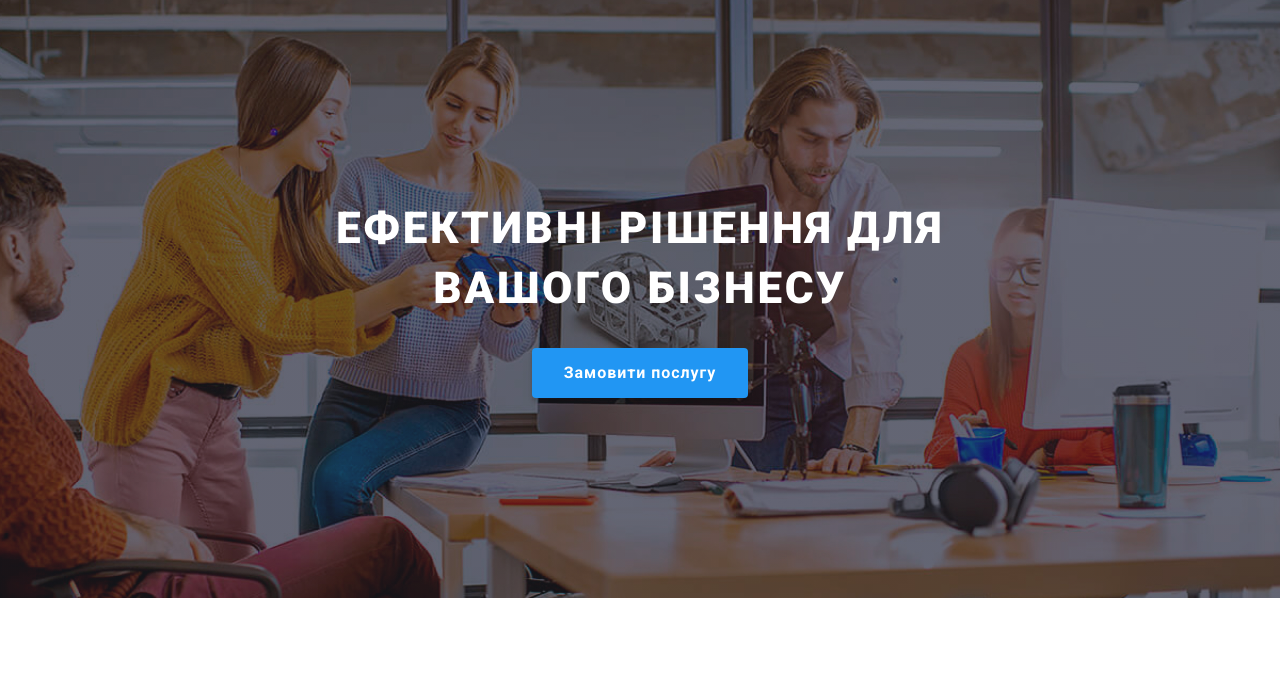
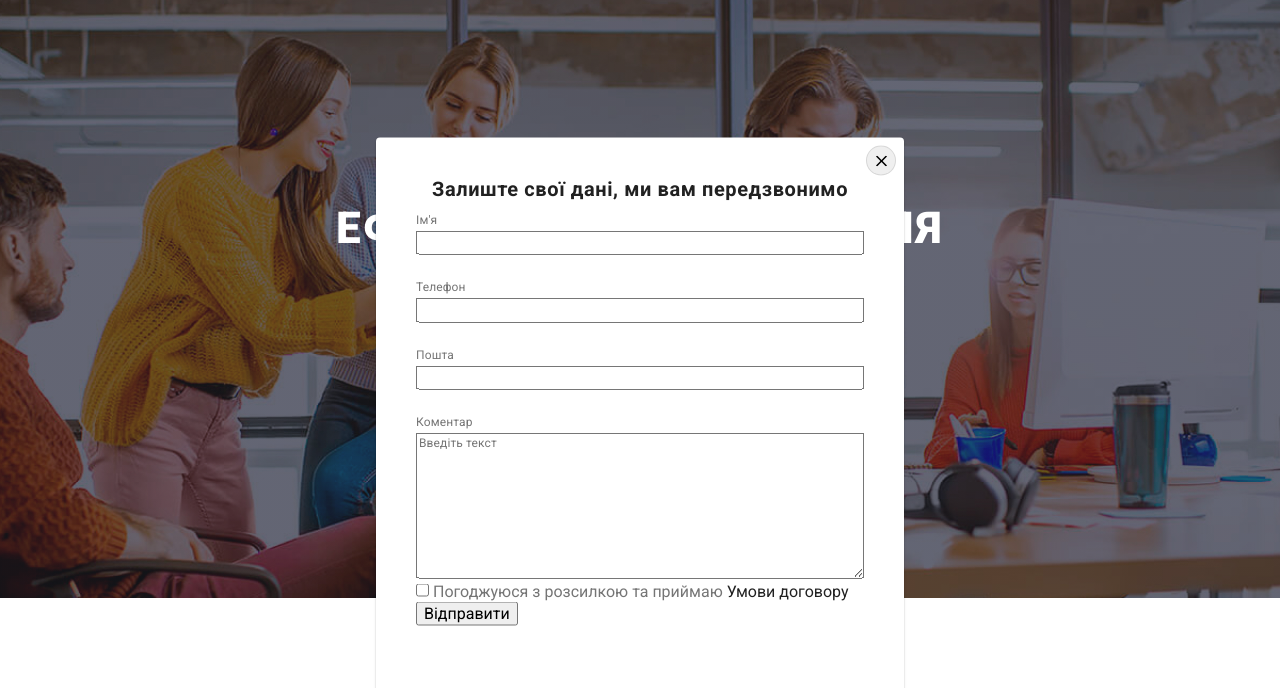
Before and after one commit to Sergii79/goit-markup-hw-06, a plain HTML site: page index.html in a window 1280 px wide. Shown: the part 82-770 px from the top of the page. Drawn offline with nearby package versions, Linux system fonts and the light colour scheme.

Commit message:
first commit

```diff
--- a/css/styles.css
+++ b/css/styles.css
@@ -511,13 +511,13 @@ ul {
     transition-timing-function: var(--transition-timing-function);
 }
 
-.backdrop.is-hidden {
+/* .backdrop.is-hidden {
     opacity: 0;
     pointer-events: none;
     visibility: hidden;
     transition-duration: var(--transition-duration);
     transition-timing-function: var(--transition-timing-function);
-}
+} */
 
 .modal {
     position: absolute;
@@ -546,6 +546,53 @@ ul {
     border: 1px solid rgba(0, 0, 0, 0.1);
     cursor: pointer;
 }
+
+.register-form {
+    padding: 40px;
+}
+
+.register-form-title {
+    font-weight: 700;
+    font-size: 20px;
+    line-height: calc(23 / 20);
+    text-align: center;
+    letter-spacing: 0.03em;
+    color: var(--title-text-color);
+}
+
+.register-form-group {
+    margin-top: 12px;
+}
+
+.label-form-group {
+    display: flex;
+    flex-direction: column;
+    margin-top: 10px;
+}
+
+.label-form-title {
+    margin-bottom: 4px;
+    font-size: 12px;
+    line-height: calc(14 / 12);
+    letter-spacing: 0.01em;
+}
+
+/* .label-form-title:nth-child(2) {
+    content: "";
+    color: rgba(117, 117, 117, 0.5);
+    fill: #55d455;
+
+    color: rgb(255, 0, 255);
+    background-color: #88b8df;
+    text-decoration-color: #55d455;
+} */
+
+/* .textarea-form-title {
+    font-size: 12px;
+    line-height: 14px;
+    letter-spacing: 0.01em;
+    color: rgba(194, 30, 30, 0.5);
+} */
 
 /**
   |============================
--- a/index.html
+++ b/index.html
@@ -78,6 +78,43 @@
                 <use href="./images/icons.svg#close"></use>
               </svg>
             </button>
+            <form class="register-form" name="register-form">
+              <p class="register-form-title">Залиште свої дані, ми вам передзвонимо</p>
+              <div class="register-form-group">
+                <label class="label-form-group">
+                  <span class="label-form-title">Ім'я</span>
+                  <input type="text" name="name" />
+                  <svg width="15" height="15"><use href=""></use></svg>
+                </label>
+                <label class="label-form-group">
+                  <span class="label-form-title">Телефон</span>
+                  <input type="tel" name="tel" />
+                  <svg width="15" height="15"><use href=""></use></svg>
+                </label>
+                <label class="label-form-group">
+                  <span class="label-form-title">Пошта</span>
+                  <input type="email" name="email" />
+                  <svg width="15" height="15"><use href=""></use></svg>
+                </label>
+                <label class="label-form-group" for="">
+                  <span class="label-form-title">Коментар</span>
+                  <textarea
+                    class="label-form-title textarea-form-title"
+                    name="comment"
+                    rows="10"
+                    placeholder="Введіть текст"
+                  ></textarea>
+                </label>
+                <label for="">
+                  <input type="checkbox" name="contract" />
+                  <span
+                    >Погоджуюся з розсилкою та приймаю
+                    <a class="link" href="./portfolio.html">Умови договору</a></span
+                  >
+                </label>
+                <button type="submit">Відправити</button>
+              </div>
+            </form>
           </div>
         </div>
         <script src="./js/modal.js"></script>
```
